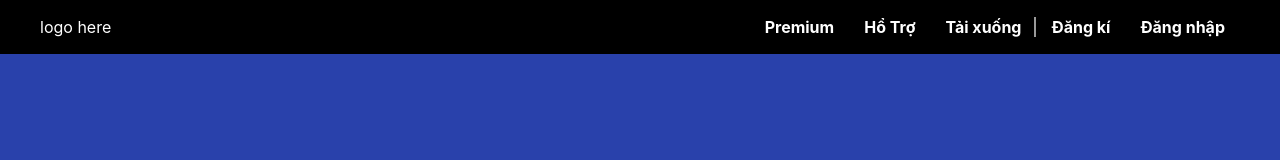
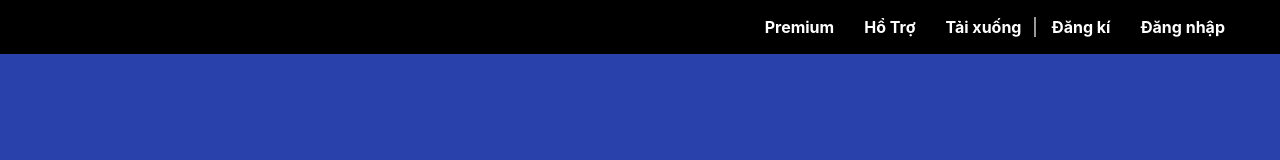
Before and after one commit to thanhduong1311/Spotify-Clone, a React (Create React App) app in the folder tad/: page / in a window 1280 px wide. Shown: the top 160 px of the page. Built offline with nearby package versions, Linux system fonts and the light colour scheme.

Commit message:
fix logo

```diff
--- a/tad/package.json
+++ b/tad/package.json
@@ -9,7 +9,8 @@
     "react": "^17.0.2",
     "react-dom": "^17.0.2",
     "react-scripts": "5.0.0",
-    "web-vitals": "^2.1.4"
+    "web-vitals": "^2.1.4",
+    "yarn": "^1.22.17"
   },
   "scripts": {
     "start": "react-scripts start",
--- a/tad/src/component/LoginPage/LoginPage.jsx
+++ b/tad/src/component/LoginPage/LoginPage.jsx
@@ -11,7 +11,7 @@ export default function LoginPage() {
       <div className="login-page-header">
            <div className="login-page-header__nav-bar">
            <div className="login-page-header__nav-bar-logo">
-             logo here
+             <img src="" alt="" />
            </div>
            <div className="login-page-header__nav-bar-list">
               <div className="login-page-header__nav-bar-list-item">Premium</div>
```
Also changed, not shown: tad/public/LogoT&D.png (added), 1 other file (tests, documents, lock files or other folders).
